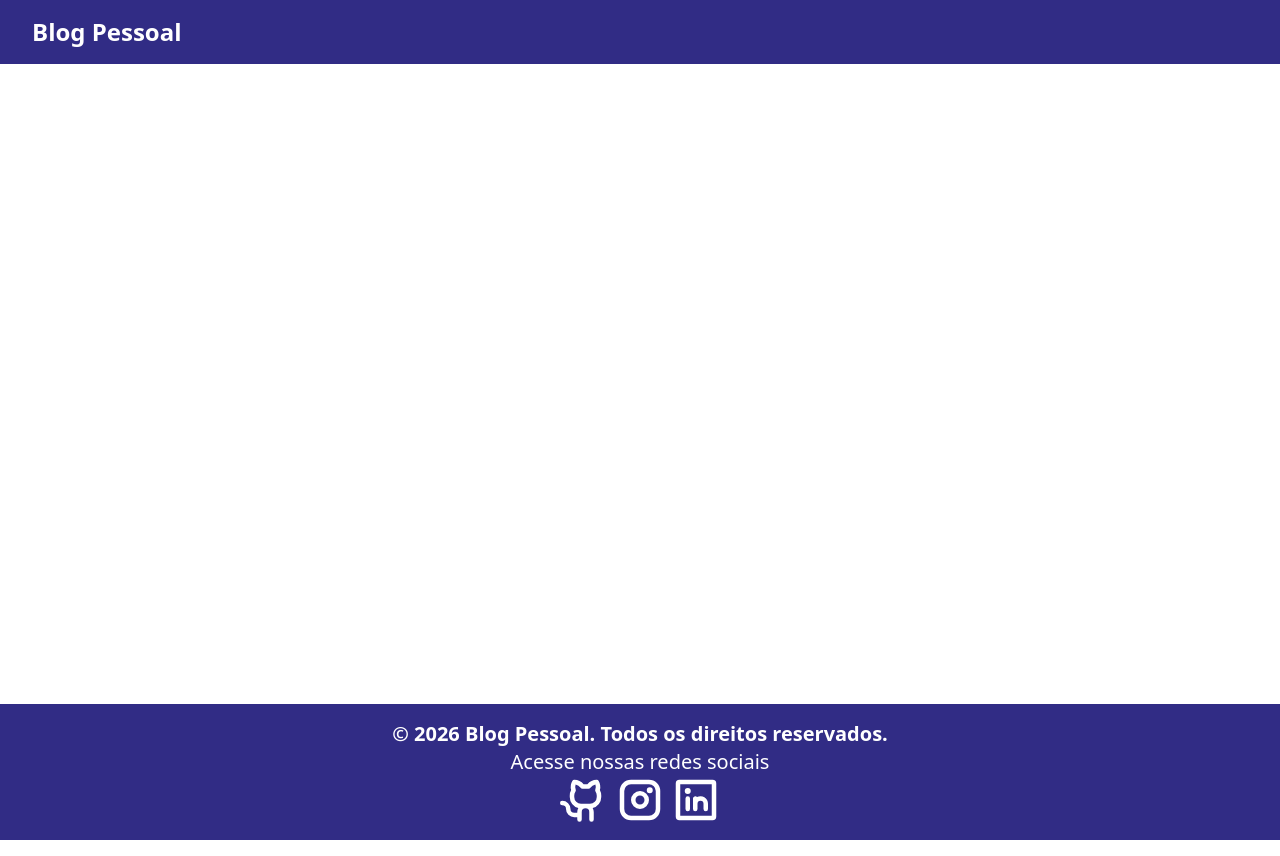
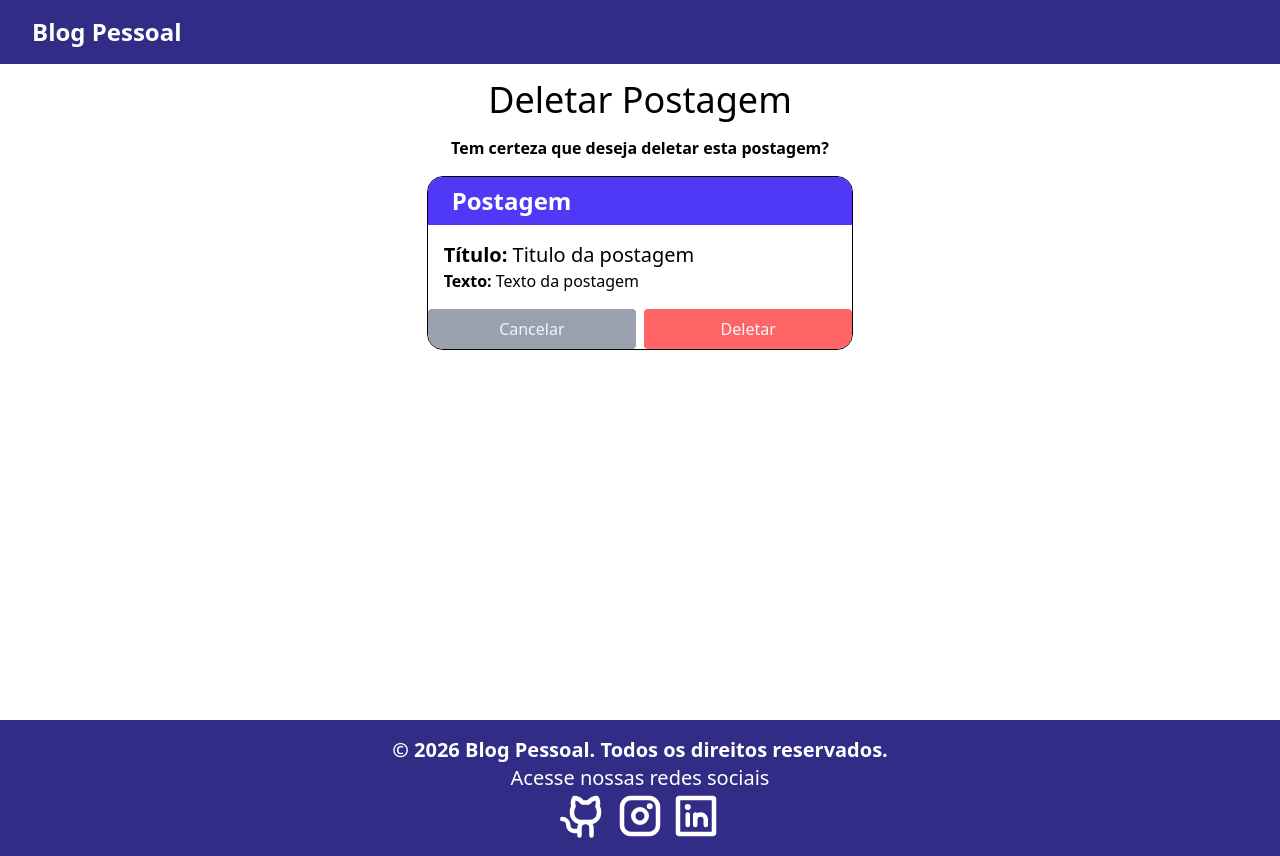
Before and after one commit to Lancellot/blog-react-ts-vite, a React (Vite) app: page /deletarpostagem/1 in a window 1280 px wide. Built offline with nearby package versions, Linux system fonts and the light colour scheme.

Commit message:
feat(blog-pessoal): adiciona componente DeletarPostagem com estilização e rota

```diff
--- a/src/App.tsx
+++ b/src/App.tsx
@@ -11,6 +11,7 @@
 import DeletarTema from './components/tema/deletartema/DeletarTema'
 import ListaPostagens from './components/postagem/listapostagens/ListaPostagens'
 import FormPostagem from './components/postagem/formpostagem/FormPostagem'
+import DeletarPostagem from './components/postagem/deletarpostagem/DeletarPostagem'
 
 function App() {
 
@@ -33,6 +34,7 @@
             <Route path="/postagens" element={<ListaPostagens />} />
             <Route path="/cadastrarpostagem" element={<FormPostagem />} />
             <Route path="/editarpostagem/:id" element={<FormPostagem />} />
+            <Route path="/deletarpostagem/:id" element={<DeletarPostagem />} />
           </Routes>
         </main>
 
--- /dev/null
+++ b/src/components/postagem/deletarpostagem/DeletarPostagem.tsx
@@ -0,0 +1,30 @@
+function DeletarPostagem() {
+    return (
+        <main className="container w-1/3 mx-auto">
+            <h1 className="text-4xl text-center my-4">Deletar Postagem</h1>
+            <p className="text-center font-semibold mb-4">Tem certeza que deseja deletar esta postagem?</p>
+
+            <section className="border flex flex-col rounded-2xl overflow-hidden justify-between">
+                <header className="py-2 px-6 bg-indigo-600 text-white font-bold text-2xl">
+                    Postagem
+                </header>
+
+                <div className="p-4">
+                    <p className="text-xl h-full"><strong>Título:</strong> Titulo da postagem</p>
+                    <p><strong>Texto:</strong> Texto da postagem</p>
+                </div>
+
+                <footer className="flex gap-2">
+                    <button className=" text-slate-100 w-full py-2 rounded bg-gray-400 hover:bg-gray-700 ">
+                        Cancelar
+                    </button>
+                    <button className="text-slate-100 w-full py-2 rounded bg-red-400 hover:bg-red-700 flex items-center justify-center">
+                        Deletar
+                    </button>
+                </footer>
+            </section>
+        </main>
+    );
+}
+
+export default DeletarPostagem;
```
